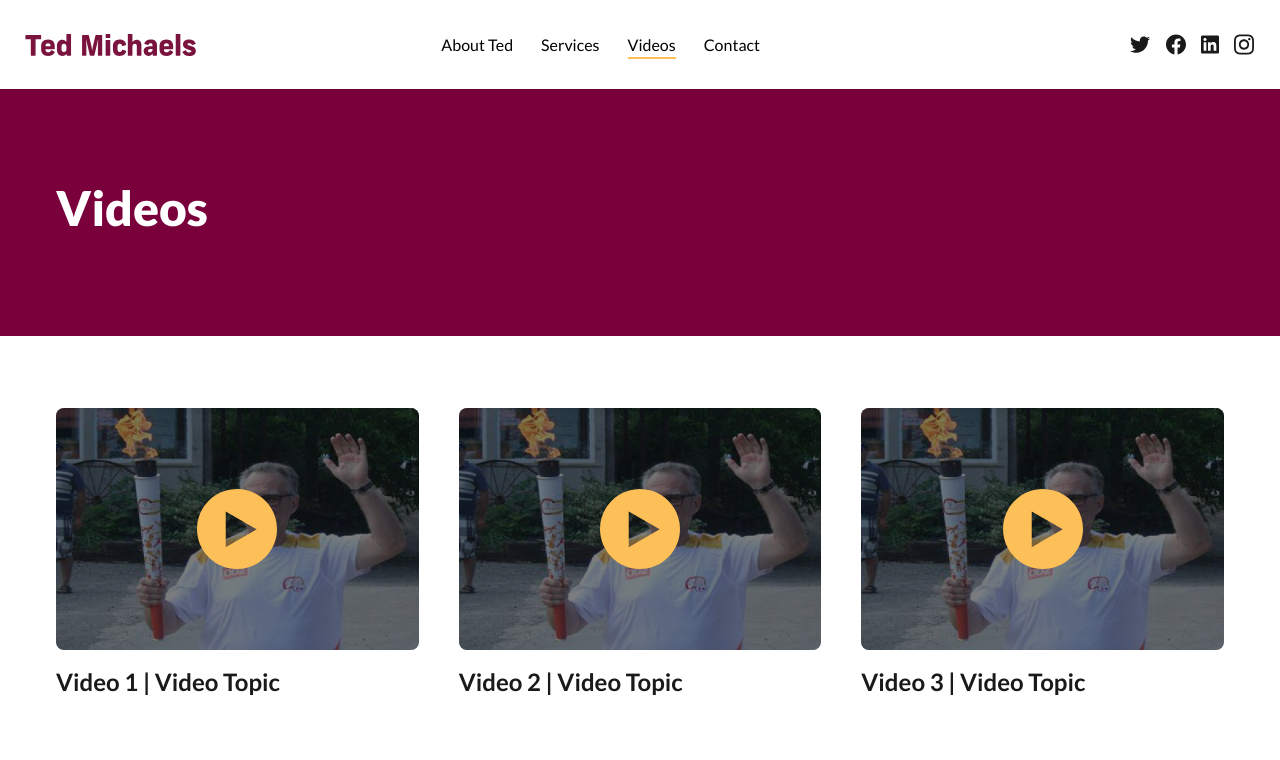
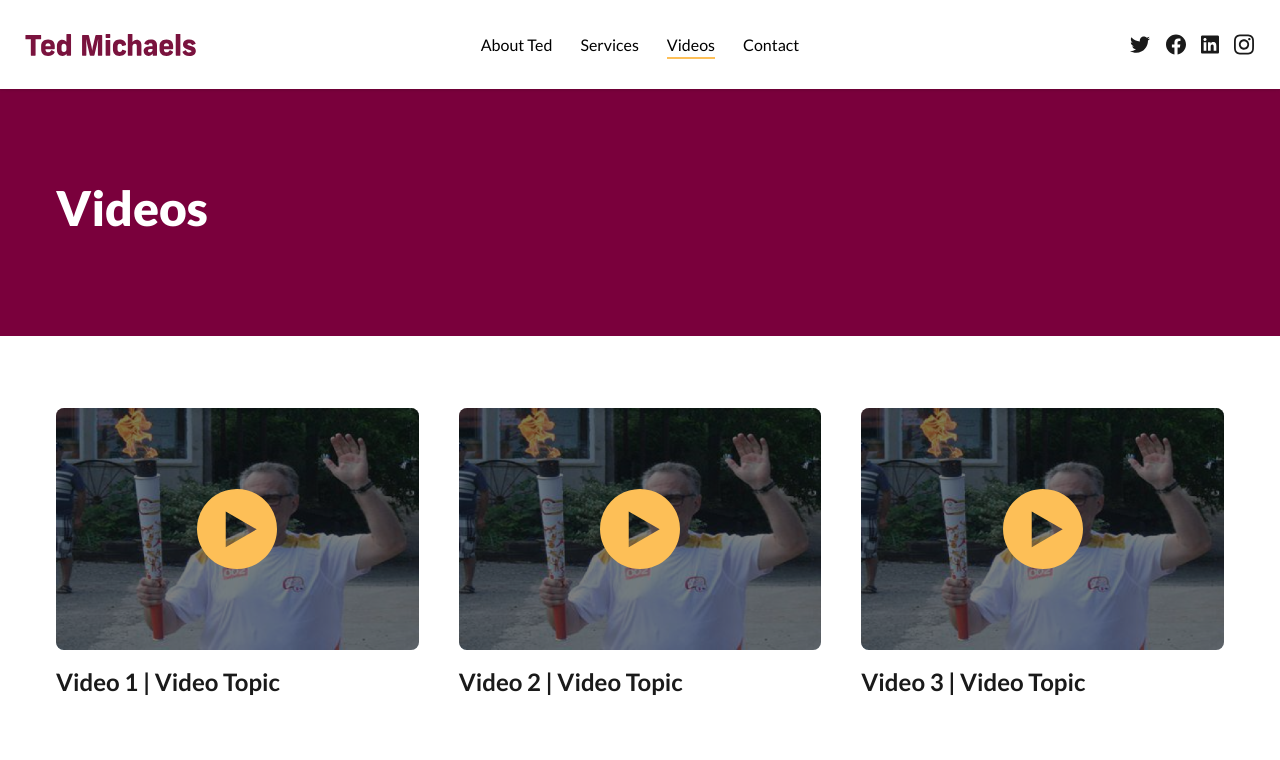
Before and after one commit to parssak/ted-michaels-website, a Vue app: page /videos in a window 1280 px wide. Shown: the top 760 px of the page. Built offline with nearby package versions, Linux system fonts and the light colour scheme; what @tailwindcss/typography would draw is missing.

Commit message:
centered nav

```diff
--- a/src/components/nav/Nav.vue
+++ b/src/components/nav/Nav.vue
@@ -11,7 +11,7 @@
           </router-link>
         </div>
 
-        <PopoverGroup as="nav" class="hidden md:flex space-x-6 xl:space-x-7 flex-1">
+        <PopoverGroup as="nav" class="hidden md:flex space-x-6 xl:space-x-7 flex-1 items-center justify-center">
           <NavItem
             v-for="item in navigation"
             :path="item.path"
```
